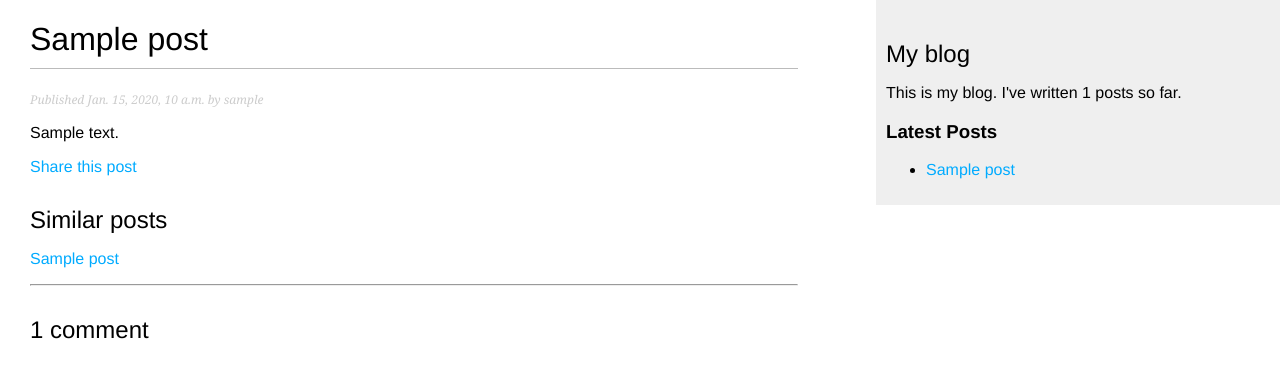
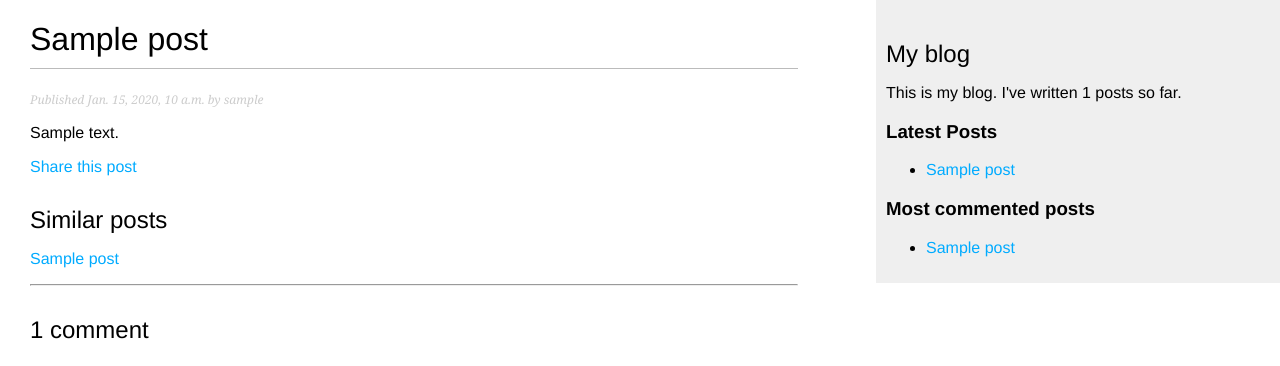
Before and after one commit to marshalmori/blog-marshal, a Django app: template blog/templates/blog/post/detail.html in a window 1280 px wide. Shown: the top 366 px of the page. Run offline with Django 5.2, Linux system fonts and the light colour scheme; tables that the repository leaves empty hold one stand-in row (values such as "Sample post"); the template is opened without the code that fills it: values that come from a table or form of the project are taken from there, most other values are stand-ins (such as "Sample title", 1, 10 or a date in 2020).

Commit message:
Create a template filter to support Markdown syntax

```diff
--- a/blog/templates/blog/base.html
+++ b/blog/templates/blog/base.html
@@ -23,6 +23,16 @@
         </p>
         <h3>Latest Posts</h3>
         {% show_latest_posts 5 %}
+
+        <h3>Most commented posts</h3>
+        {% get_most_commented_posts as most_commented_posts %}
+        <ul>
+            {% for post in most_commented_posts %}
+                <li>
+                    <a href="{{ post.get_absolute_url }}">{{ post.title }}</a>
+                </li>
+            {% endfor %}
+        </ul>
     </div>
 </body>
 </html>
--- a/blog/templates/blog/post/detail.html
+++ b/blog/templates/blog/post/detail.html
@@ -1,4 +1,5 @@
 {% extends "blog/base.html" %}
+{% load blog_tags %}
 
 {% block title %}{{ post.title }}{% endblock %}
 
@@ -7,7 +8,7 @@
     <p class="date">
         Published {{ post.publish }} by {{ post.author }}
     </p>
-    {{ post.body|linebreaks }}
+    {{ post.body|markdown }}
 
     <p>
         <a href="{% url "blog:post_share" post.id %}">
--- a/blog/templates/blog/post/list.html
+++ b/blog/templates/blog/post/list.html
@@ -1,4 +1,5 @@
 {% extends "blog/base.html" %}
+{% load blog_tags %}
 
 {% block title %}My Blog{% endblock %}
 
@@ -27,7 +28,7 @@
     <p class="date">
       Published {{ post.publish }} by {{ post.author }}
     </p>
-    {{ post.body|truncatewords:30|linebreaks }}
+    {{ post.body|markdown|truncatewords_html:30 }}
   {% endfor %}
 
   {% include "pagination.html" with page=posts %}
--- a/blog/templatetags/blog_tags.py
+++ b/blog/templatetags/blog_tags.py
@@ -1,4 +1,7 @@
+import markdown
 from django import template
+from django.db.models import Count
+from django.utils.safestring import mark_safe
 
 from ..models import Post
 
@@ -13,3 +16,11 @@ def total_posts():
 def show_latest_posts(count=5):
     latest_posts = Post.published.order_by("-publish")[:count]
     return {"latest_posts": latest_posts}
+
+@register.simple_tag
+def get_most_commented_posts(count=5):
+    return Post.published.annotate(total_comments=Count('comments')).order_by('-total_comments')[:count]
+
+@register.filter(name='markdown')
+def markdown_format(text):
+    return mark_safe(markdown.markdown(text))
```
